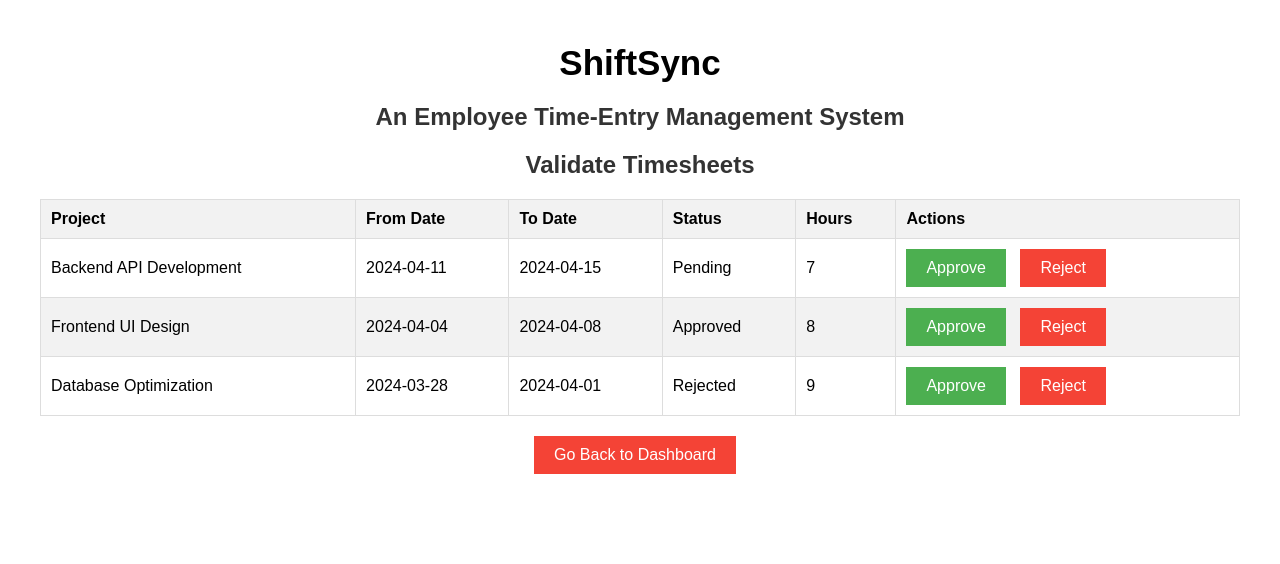
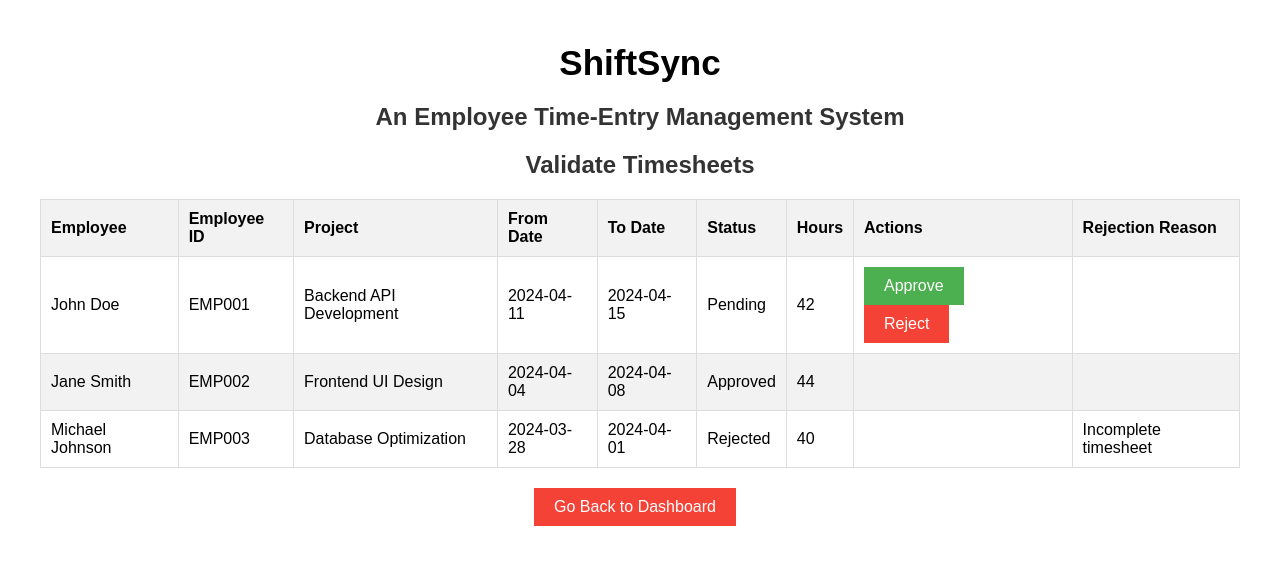
Before and after one commit to Aakash2692/ShiftSync, a React (Create React App) app: page /validate-timesheets in a window 1280 px wide. Shown: the top 564 px of the page. Built offline with nearby package versions, Linux system fonts and the light colour scheme.

Commit message:
Add reject reason functionality in ValidateTimesheetsPage

```diff
--- a/src/components/Dashboard.js
+++ b/src/components/Dashboard.js
@@ -13,9 +13,15 @@ const Dashboard = ({ user }) => {
   const [minDate, setMinDate] = useState("");
 
   useEffect(() => {
-    // Mock user data
-    setUserName("John Doe");
-    setProject("Project X");
+    // Mock user data based on role
+    if (user.role === "manager") {
+      setUserName("Alice Smith");
+      setProject("Timesheet App");
+    } else {
+      setUserName("Vivek Bindra");
+      setProject("Database Optimization");
+    }
+
     // Mock dates
     const today = new Date();
     const diff = today.getDate() - today.getDay() + (today.getDay() === 0 ? -6 : 1);
@@ -25,13 +31,35 @@ const Dashboard = ({ user }) => {
     setToDate(calculateToDate(mondayFormatted));
     setMaxDate(mondayFormatted);
     setMinDate(calculateMinDate(mondayFormatted));
-  }, []);
+  }, [user.role]);
+
 
   useEffect(() => {
     const generateTimesheetTemplate = () => {
       const handleSubmit = (e) => {
         e.preventDefault();
-        alert("Timesheet submitted");
+        let isValid = true;
+
+        // Clear existing validation warnings
+        document.querySelectorAll('.validation-warning').forEach(warning => warning.remove());
+
+        // Check if any work hours field is empty
+        document.querySelectorAll('input[name^="workHours_"]').forEach((input) => {
+          if (input.value === "") {
+            const day = input.name.split("_")[1];
+            const warning = document.createElement("span");
+            warning.className = "validation-warning";
+            warning.textContent = `Please enter the work hours for ${day}`;
+            input.parentNode.appendChild(warning);
+            isValid = false;
+          }
+        });
+
+        // If all fields are filled, proceed with submission
+        if (isValid) {
+          // Here you can add your logic to submit the timesheet
+          alert("Timesheet submitted");
+        }
       };
 
       const template = (
--- a/src/components/ValidateTimesheetsPage.js
+++ b/src/components/ValidateTimesheetsPage.js
@@ -1,19 +1,56 @@
-import React from "react";
+import React, { useState } from "react";
 import { useNavigate } from "react-router-dom";
 import "../components/css/ValidateTimesheetsPage.css";
 
 const ValidateTimesheetsPage = () => {
   const navigate = useNavigate();
 
-  const pastTimesheets = [
-    { id: 1, project: "Backend API Development", fromDate: "2024-04-11", toDate: "2024-04-15", status: "Pending", hours: 7 },
-    { id: 2, project: "Frontend UI Design", fromDate: "2024-04-04", toDate: "2024-04-08", status: "Approved", hours: 8 },
-    { id: 3, project: "Database Optimization", fromDate: "2024-03-28", toDate: "2024-04-01", status: "Rejected", hours: 9 },
+  const [pastTimesheets, setPastTimesheets] = useState([
+    { id: 1, employee: "John Doe", employeeId: "EMP001", project: "Backend API Development", fromDate: "2024-04-11", toDate: "2024-04-15", status: "Pending", hours: 42, rejectionReason: "" },
+    { id: 2, employee: "Jane Smith", employeeId: "EMP002", project: "Frontend UI Design", fromDate: "2024-04-04", toDate: "2024-04-08", status: "Approved", hours: 44, rejectionReason: "" },
+    { id: 3, employee: "Michael Johnson", employeeId: "EMP003", project: "Database Optimization", fromDate: "2024-03-28", toDate: "2024-04-01", status: "Rejected", hours: 40, rejectionReason: "Incomplete timesheet" },
     // Add more timesheet data here
-  ];
+  ]);
+
+  const [rejectComment, setRejectComment] = useState(""); // State for reject comment
+  const [activeRejectId, setActiveRejectId] = useState(null); // State for active reject id
 
   const handleGoBack = () => {
     navigate("/"); // Redirect to the dashboard page
+  };
+
+  const handleApprove = (id) => {
+    const updatedTimesheets = pastTimesheets.map((timesheet) => {
+      if (timesheet.id === id) {
+        return { ...timesheet, status: "Approved" };
+      }
+      return timesheet;
+    });
+    setPastTimesheets(updatedTimesheets);
+  };
+
+  const handleReject = (id) => {
+    // Set the active reject id
+    setActiveRejectId(id);
+    // Clear the comment when another row is rejected
+    setRejectComment("");
+  };
+
+  const handleConfirmReject = () => {
+    if (!rejectComment.trim()) {
+      alert("Please provide a reason for rejection.");
+      return;
+    }
+
+    const updatedTimesheets = pastTimesheets.map((timesheet) => {
+      if (timesheet.id === activeRejectId) {
+        return { ...timesheet, status: "Rejected", rejectionReason: rejectComment.trim() };
+      }
+      return timesheet;
+    });
+    setPastTimesheets(updatedTimesheets);
+    setRejectComment("");
+    setActiveRejectId(null); // Reset active reject id
   };
 
   return (
@@ -22,25 +59,50 @@ const ValidateTimesheetsPage = () => {
       <table>
         <thead>
           <tr>
+            <th>Employee</th>
+            <th>Employee ID</th>
             <th>Project</th>
             <th>From Date</th>
             <th>To Date</th>
             <th>Status</th>
             <th>Hours</th>
-            <th>Actions</th> {/* Add a new column for Actions */}
+            <th>Actions</th>
+            <th>Rejection Reason</th>
           </tr>
         </thead>
         <tbody>
           {pastTimesheets.map((timesheet) => (
             <tr key={timesheet.id}>
+              <td>{timesheet.employee}</td>
+              <td>{timesheet.employeeId}</td>
               <td>{timesheet.project}</td>
               <td>{timesheet.fromDate}</td>
               <td>{timesheet.toDate}</td>
               <td>{timesheet.status}</td>
               <td>{timesheet.hours}</td>
               <td>
-                <button className="approve-button">Approve</button> {/* Add Approve button */}
-                <button className="reject-button">Reject</button> {/* Add Reject button */}
+                {timesheet.status === "Pending" && (
+                  <>
+                    <button className="approve-button" onClick={() => handleApprove(timesheet.id)}>Approve</button>
+                    <button className="reject-button" onClick={() => handleReject(timesheet.id)}>Reject</button>
+                    {activeRejectId === timesheet.id && (
+                      <div className="reject-comment">
+                        <textarea
+                          rows="2"
+                          placeholder="Enter reason for rejection..."
+                          value={rejectComment}
+                          onChange={(e) => setRejectComment(e.target.value)}
+                        ></textarea>
+                        <button className="confirm-reject" onClick={handleConfirmReject}>Confirm Reject</button>
+                      </div>
+                    )}
+                  </>
+                )}
+              </td>
+              <td>
+                {timesheet.status === "Rejected" && (
+                  <span>{timesheet.rejectionReason}</span>
+                )}
               </td>
             </tr>
           ))}
```
